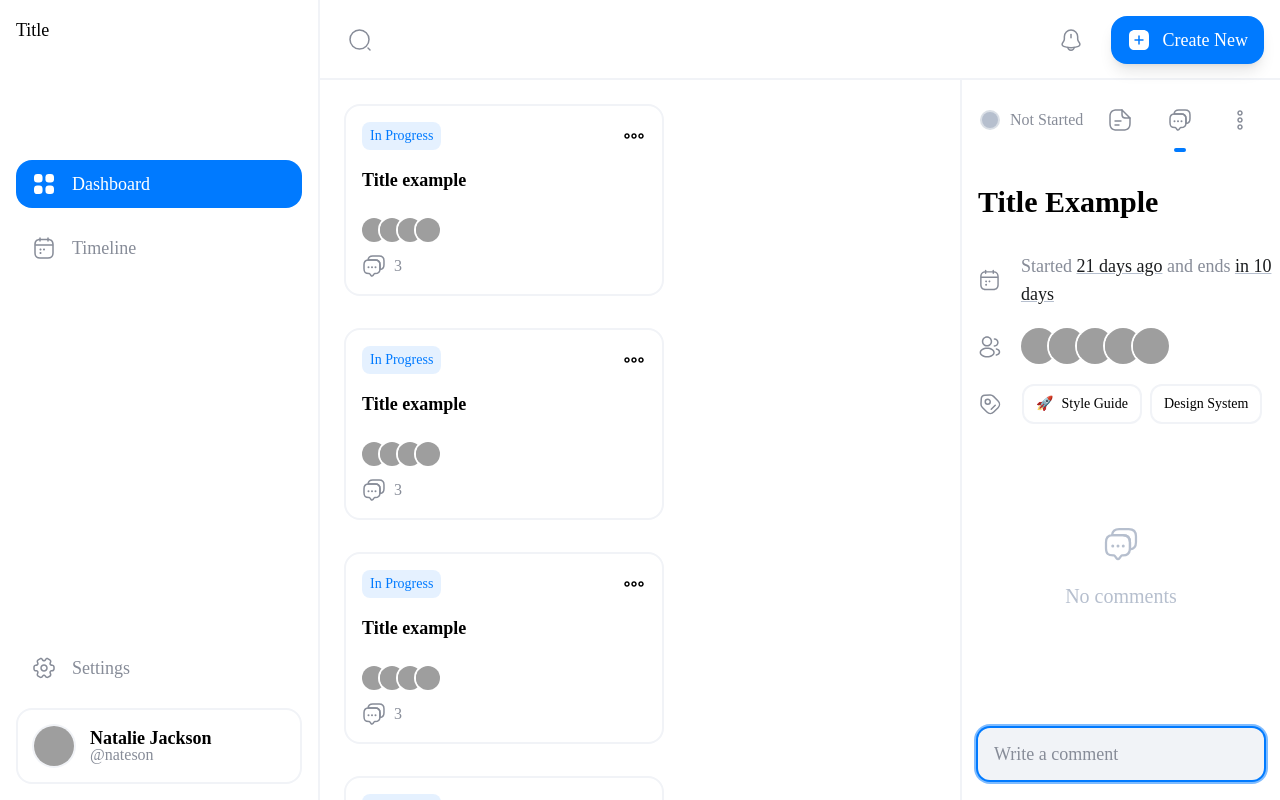
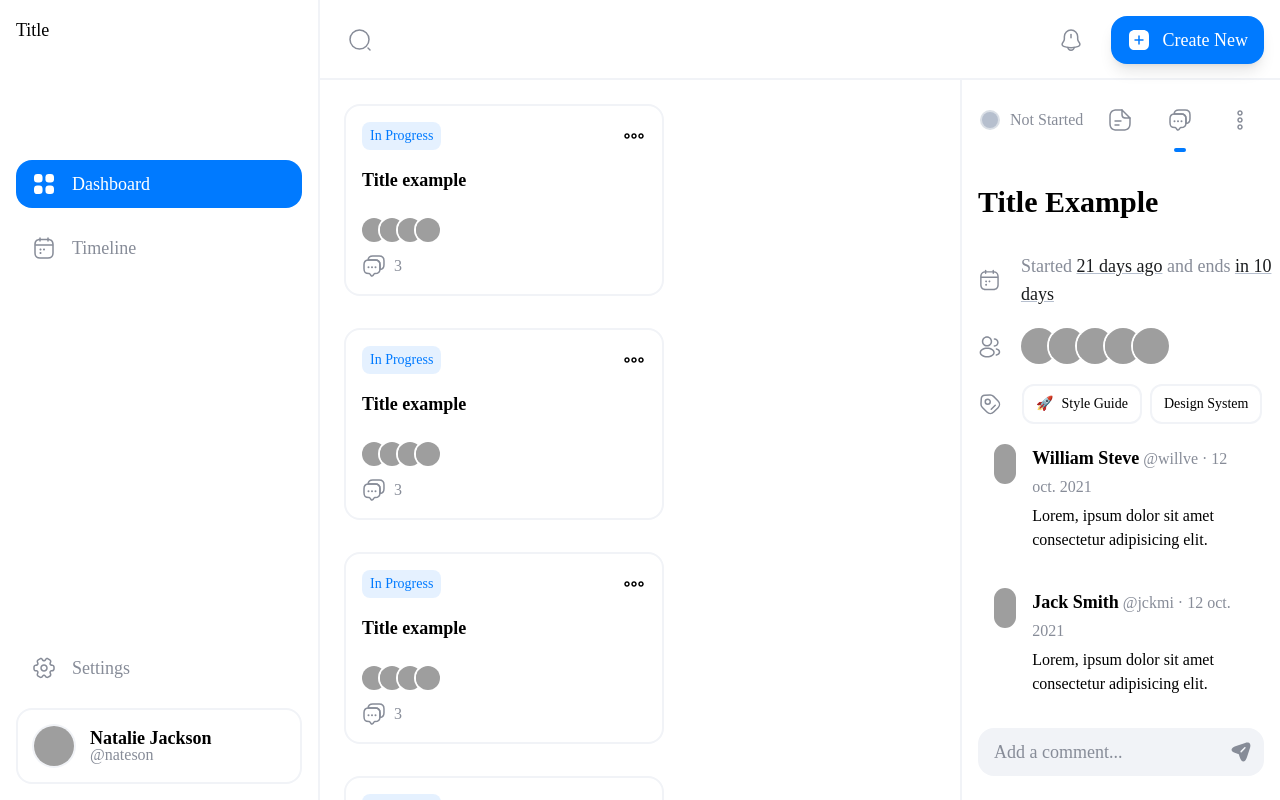
Before and after one commit to gochelias/tasklab, a Next.js app in the folder apps/web/: page / in a window 1280 px wide. Both pictures are taken after a click on the tab 1180 px from the left and 120 px from the top of the page. Shown: the top 800 px of the page. Built offline with nearby package versions, Linux system fonts and the light colour scheme; grey boxes are pictures that could not be loaded.

Commit message:
refactor(web,ui): input to create comments

```diff
--- a/apps/web/src/components/task/Comment.tsx
+++ b/apps/web/src/components/task/Comment.tsx
@@ -5,7 +5,7 @@ export const Comment = (props: any) => {
 
 	return (
 		<>
-			<div className="mb-6 flex space-x-4 rounded-2xl">
+			<div className="border-400-light hover:bg-400-light mb-3 mr-4 flex select-none space-x-4 rounded-2xl px-4 py-3">
 				<div className="relative h-10 w-10 overflow-hidden rounded-full">
 					<Image
 						alt="avatar"
@@ -23,7 +23,7 @@ export const Comment = (props: any) => {
 							{` · ${comment.createdAt}`}
 						</span>
 					</p>
-					<p className="bg-300-light flex w-full max-w-[626.017px] flex-row rounded-xl rounded-tl-none px-3 py-2 text-base">
+					<p className="flex w-full max-w-[626.017px] flex-row text-base">
 						{`${comment.content}`}
 					</p>
 				</div>
--- /dev/null
+++ b/apps/web/src/components/task/CreateComment.tsx
@@ -0,0 +1,31 @@
+import { SendIcon } from '@tasklab/ui';
+import { Field, Form, Formik } from 'formik';
+
+export const CreateComment = () => {
+	const handlerOnSubmit = async (values: { comment: string }) =>
+		console.log(values);
+
+	return (
+		<>
+			<Formik initialValues={{ comment: '' }} onSubmit={handlerOnSubmit}>
+				<Form className="bg-300-light my-auto flex w-full overflow-hidden rounded-2xl">
+					<div className="flex-auto">
+						<Field
+							className="placeholder:text-100-light flex h-12 w-full bg-transparent px-4 text-lg"
+							id="comment"
+							name="comment"
+							type="text"
+							placeholder="Add a comment..."
+						/>
+					</div>
+					<button
+						type="submit"
+						className="text-100-light flex h-12 w-12 items-center justify-center rounded-2xl"
+					>
+						<SendIcon active={true} />
+					</button>
+				</Form>
+			</Formik>
+		</>
+	);
+};
--- a/apps/web/src/components/task/TaskComments.tsx
+++ b/apps/web/src/components/task/TaskComments.tsx
@@ -2,6 +2,7 @@ import { Fragment } from 'react';
 import { Scrollbars } from 'react-custom-scrollbars';
 
 import { Comment } from './Comment';
+import { CreateComment } from './CreateComment';
 import { NoComments } from './NoComments';
 
 export const TaskComments = () => {
@@ -10,7 +11,7 @@ export const TaskComments = () => {
 	);
 
 	const comments: any[] = [
-		/* {
+		{
 			id: 1,
 			author: {
 				avatar: 'https://images.unsplash.com/photo-1633332755192-727a05c4013d?ixlib=rb-1.2.1&ixid=MnwxMjA3fDB8MHxzZWFyY2h8OHx8YXZhdGFyfGVufDB8fDB8fA%3D%3D&w=1000&q=80',
@@ -31,7 +32,7 @@ export const TaskComments = () => {
 			content:
 				'Lorem, ipsum dolor sit amet consectetur adipisicing elit.',
 			createdAt: '12 oct. 2021',
-		}, */
+		},
 	];
 	return (
 		<>
@@ -50,15 +51,8 @@ export const TaskComments = () => {
 					)}
 				</div>
 			</Scrollbars>
-			<div className="flex h-20 items-end pb-1">
-				<input
-					className="focus:ring-offset-blue-light focus:ring-blue-light/50 placeholder:text-100-light bg-300-light w-full self-end rounded-xl px-4 py-3 transition-transform duration-300 ease-out focus:ring-2 focus:ring-offset-2"
-					type="text"
-					name=""
-					id=""
-					autoFocus={true}
-					placeholder="Write a comment"
-				/>
+			<div className="h-20 pt-6">
+				<CreateComment />
 			</div>
 		</>
 	);
--- /dev/null
+++ b/packages/ui/src/icons/SendIcon.tsx
@@ -0,0 +1,43 @@
+import { Icon } from './icon.interface';
+
+export const SendIcon = ({
+	className,
+	active = false,
+	width,
+	height,
+	size = 24,
+}: Icon) => {
+	return active ? (
+		<svg
+			width="24"
+			height="24"
+			viewBox="0 0 24 24"
+			fill="currentColor"
+			xmlns="http://www.w3.org/2000/svg"
+		>
+			<path d="M16.1391 2.95907L7.10914 5.95907C1.03914 7.98907 1.03914 11.2991 7.10914 13.3191L9.78914 14.2091L10.6791 16.8891C12.6991 22.9591 16.0191 22.9591 18.0391 16.8891L21.0491 7.86907C22.3891 3.81907 20.1891 1.60907 16.1391 2.95907ZM16.4591 8.33907L12.6591 12.1591C12.5091 12.3091 12.3191 12.3791 12.1291 12.3791C11.9391 12.3791 11.7491 12.3091 11.5991 12.1591C11.3091 11.8691 11.3091 11.3891 11.5991 11.0991L15.3991 7.27907C15.6891 6.98907 16.1691 6.98907 16.4591 7.27907C16.7491 7.56907 16.7491 8.04907 16.4591 8.33907Z" />
+		</svg>
+	) : (
+		<svg
+			width="24"
+			height="24"
+			viewBox="0 0 24 24"
+			fill="none"
+			stroke="currentColor"
+			xmlns="http://www.w3.org/2000/svg"
+		>
+			<path
+				d="M7.39999 6.32003L15.89 3.49003C19.7 2.22003 21.77 4.30003 20.51 8.11003L17.68 16.6C15.78 22.31 12.66 22.31 10.76 16.6L9.91999 14.08L7.39999 13.24C1.68999 11.34 1.68999 8.23003 7.39999 6.32003Z"
+				strokeWidth="1.5"
+				strokeLinecap="round"
+				strokeLinejoin="round"
+			/>
+			<path
+				d="M10.11 13.6501L13.69 10.0601"
+				strokeWidth="1.5"
+				strokeLinecap="round"
+				strokeLinejoin="round"
+			/>
+		</svg>
+	);
+};
--- a/packages/ui/src/index.tsx
+++ b/packages/ui/src/index.tsx
@@ -16,6 +16,7 @@ export * from './icons/MoonIcon';
 export * from './icons/SunIcon';
 export * from './icons/EditIcon';
 export * from './icons/TrashIcon';
+export * from './icons/SendIcon';
 
 export * from './components/SidebarButton';
 export * from './components/IconButton';
```
